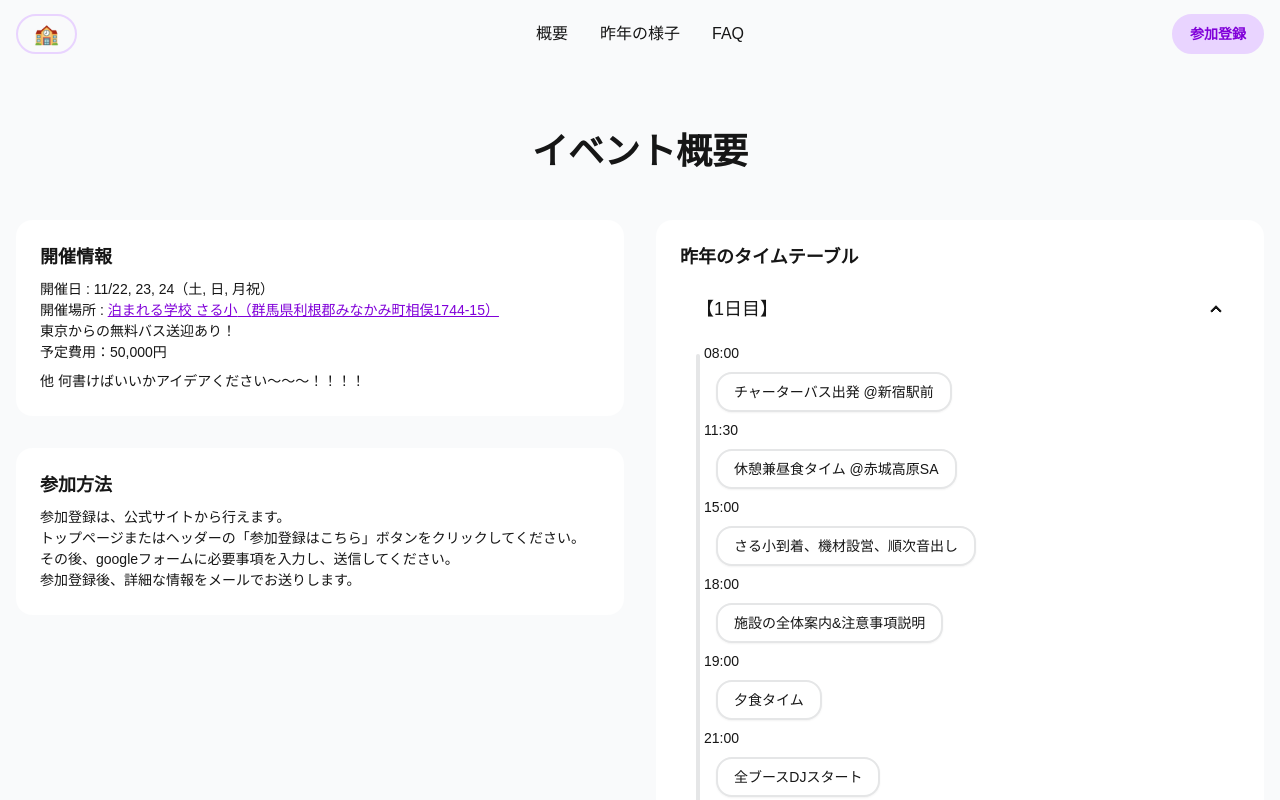
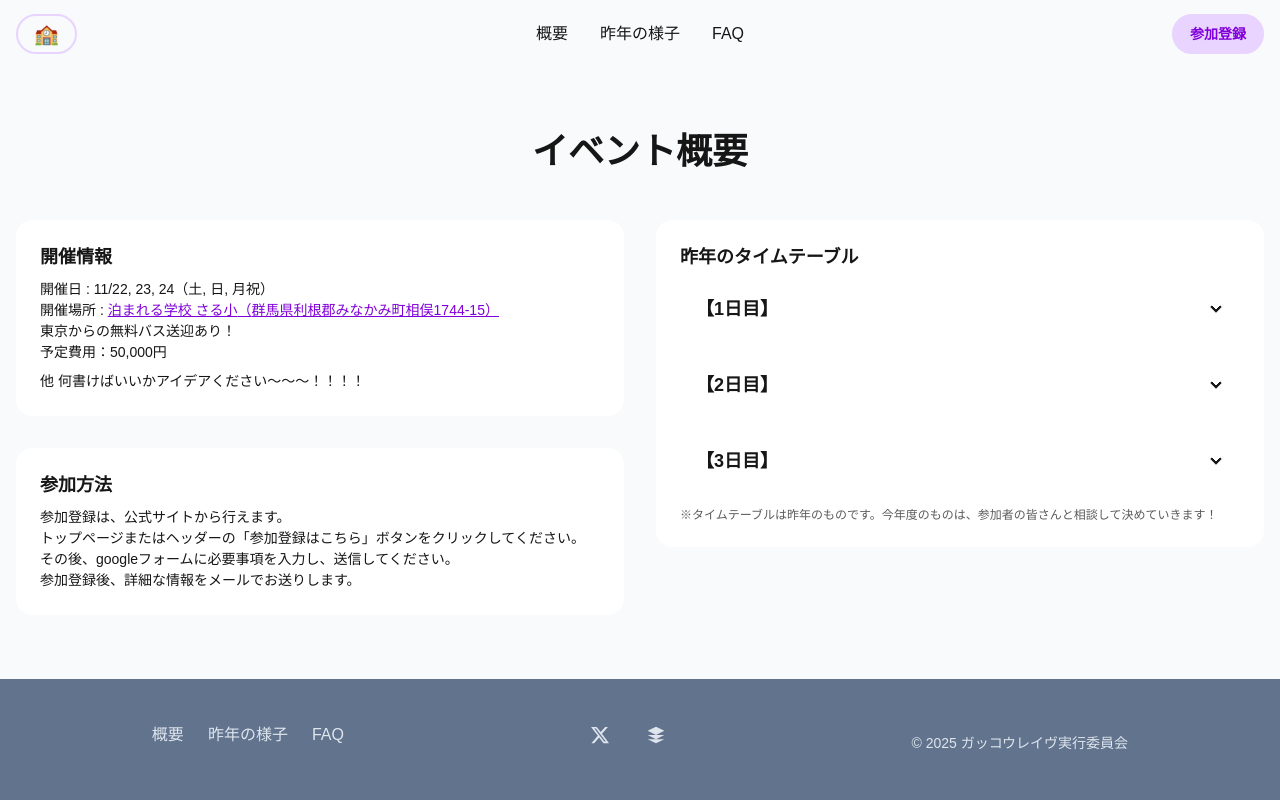
Before and after one commit to RF2034/2025, a Next.js app: page /about in a window 1280 px wide. Shown: the top 800 px of the page. Built offline with nearby package versions, Linux system fonts and the light colour scheme; a web font is replaced by a local one.

Commit message:
スケジュールの選択方法をラジオボタンからチェックボックスに変更し、タイトルのスタイルを強調表示に更新

```diff
--- a/src/app/about/page.tsx
+++ b/src/app/about/page.tsx
@@ -48,8 +48,8 @@ export default function About() {
 
               <div className="space-y-4">
                 <div className="collapse collapse-arrow bg-base-100">
-                  <input type="radio" name="schedule-accordion" defaultChecked aria-label="1日目のスケジュール" />
-                  <div className="collapse-title text-lg font-medium">
+                  <input type="checkbox" aria-label="1日目のスケジュール" />
+                  <div className="collapse-title text-lg font-bold">
                     【1日目】
                   </div>
                   <div className="collapse-content">
@@ -152,8 +152,8 @@ export default function About() {
                 </div>
 
                 <div className="collapse collapse-arrow bg-base-100">
-                  <input type="radio" name="schedule-accordion" aria-label="2日目のスケジュール" />
-                  <div className="collapse-title text-lg font-medium">
+                  <input type="checkbox" aria-label="2日目のスケジュール" />
+                  <div className="collapse-title text-lg font-bold">
                     【2日目】
                   </div>
                   <div className="collapse-content">
@@ -283,8 +283,8 @@ export default function About() {
                 </div>
 
                 <div className="collapse collapse-arrow bg-base-100">
-                  <input type="radio" name="schedule-accordion" aria-label="3日目のスケジュール" />
-                  <div className="collapse-title text-lg font-medium">
+                  <input type="checkbox" aria-label="3日目のスケジュール" />
+                  <div className="collapse-title text-lg font-bold">
                     【3日目】
                   </div>
                   <div className="collapse-content">
```
